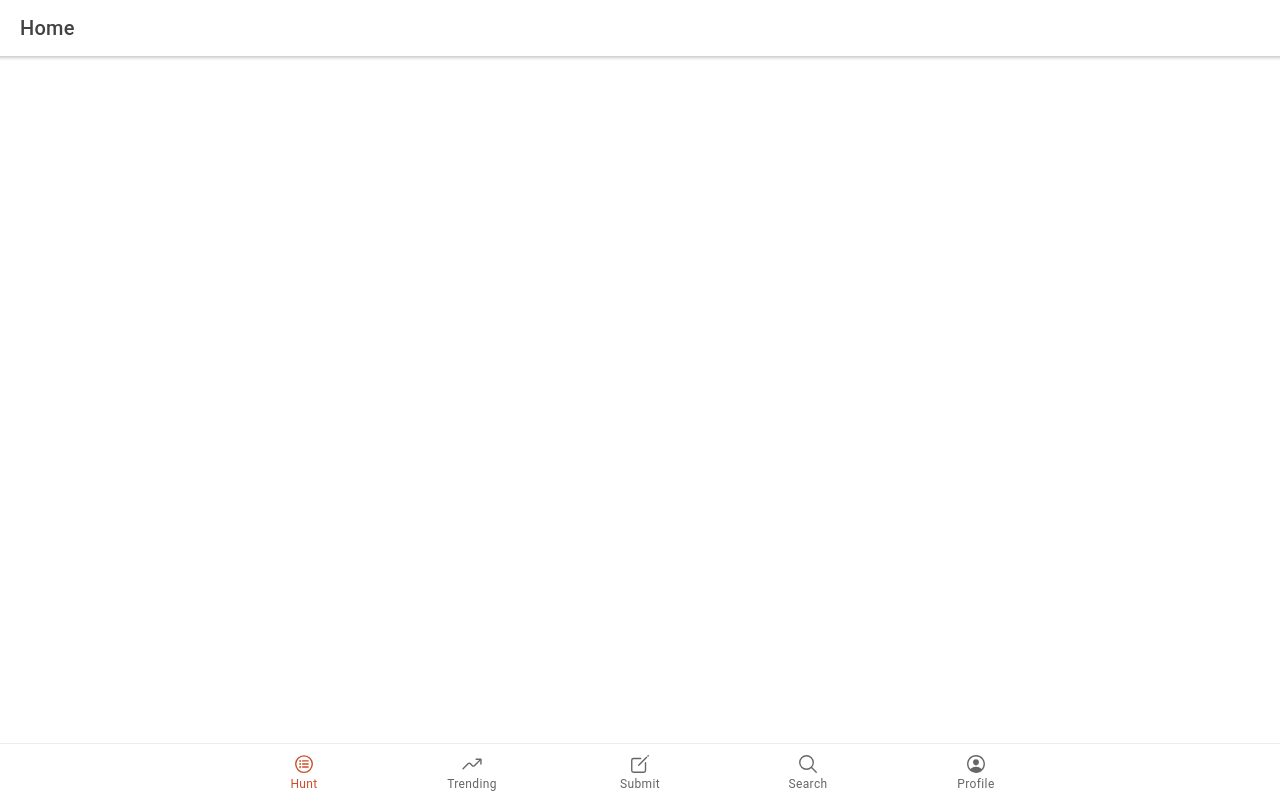
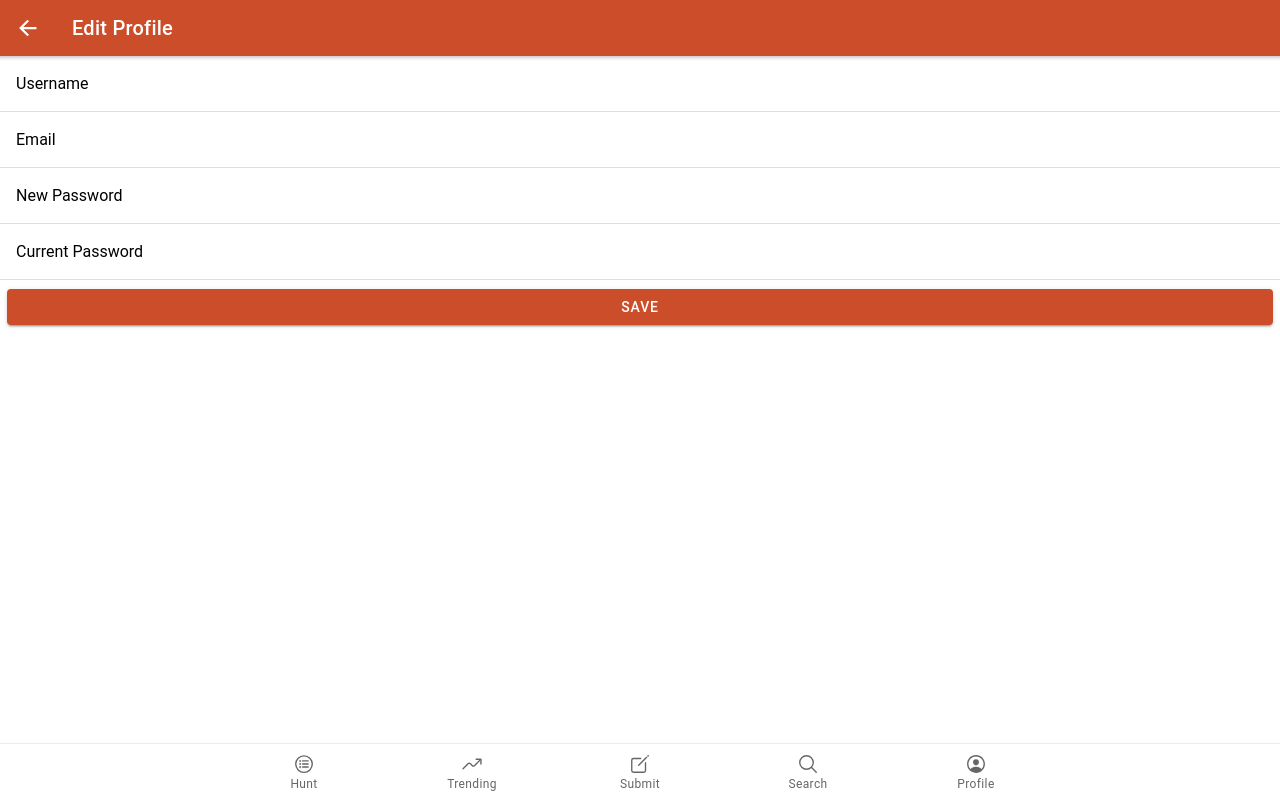
Before and after one commit to Vsareen0/product-hunt, a React (Create React App) app: page /edit-profile in a window 1280 px wide. Before the commit this address led to /home. Built offline with nearby package versions, Linux system fonts and the light colour scheme.

Commit message:
assets and themes

```diff
--- a/src/App.js
+++ b/src/App.js
@@ -9,19 +9,23 @@
   IonTabButton,
   IonTabs,
 } from "@ionic/react";
+import { IonReactRouter } from "@ionic/react-router";
 import {
+  listCircleOutline,
+  searchOutline,
+  personCircleOutline,
   createOutline,
-  listCircleOutline,
-  personCircleOutline,
-  searchOutline,
   trendingUpOutline,
 } from "ionicons/icons";
-import { IonReactRouter } from "@ionic/react-router";
 import Home from "./pages/Home";
 import Trending from "./pages/Trending";
+import Submit from "./pages/Submit";
 import Search from "./pages/Search";
-import Submit from "./pages/Submit";
 import Profile from "./pages/Profile";
+import EditProfile from "./pages/EditProfile";
+import Login from "./pages/Login";
+import Signup from "./pages/Signup";
+import Forgot from "./pages/Forgot";
 
 /* Core CSS required for Ionic components to work properly */
 import "@ionic/react/css/core.css";
@@ -53,11 +57,15 @@
               render={() => <Redirect to="/home" />}
               exact={true}
             />
-            <Route path="/home" component={Home} exact={true} />
+            <Route path="/home" component={Home} />
             <Route path="/trending" component={Trending} />
             <Route path="/submit" component={Submit} />
             <Route path="/search" component={Search} />
             <Route path="/profile" component={Profile} />
+            <Route path="/edit-profile" component={EditProfile} />
+            <Route path="/register" component={Signup} />
+            <Route path="/login" component={Login} />
+            <Route path="/forgot" component={Forgot} />
             <Route component={() => <Redirect to="/home" />} />
           </IonRouterOutlet>
           <IonTabBar slot="bottom">
@@ -87,5 +95,4 @@
     </IonApp>
   );
 };
-
 export default App;
--- /dev/null
+++ b/src/components/Header/NavHeader.js
@@ -0,0 +1,23 @@
+import React from "react";
+import {
+  IonHeader,
+  IonTitle,
+  IonToolbar,
+  IonButtons,
+  IonBackButton,
+} from "@ionic/react";
+
+const NavHeader = ({ title }) => {
+  return (
+    <IonHeader>
+      <IonToolbar color="primary">
+        <IonButtons slot="start">
+          <IonBackButton defaultHref="/" />
+        </IonButtons>
+        <IonTitle>{title}</IonTitle>
+      </IonToolbar>
+    </IonHeader>
+  );
+};
+
+export default NavHeader;
--- /dev/null
+++ b/src/pages/EditProfile.js
@@ -0,0 +1,51 @@
+import React from "react";
+import {
+  IonPage,
+  IonContent,
+  IonRow,
+  IonCol,
+  IonButton,
+  IonItem,
+  IonLabel,
+  IonInput,
+} from "@ionic/react";
+import NavHeader from "../components/Header/NavHeader";
+
+const EditProfile = () => {
+  return (
+    <IonPage>
+      <NavHeader title="Edit Profile" />
+      <IonContent>
+        <IonItem lines="full">
+          <IonLabel position="floating">Username</IonLabel>
+          <IonInput name="name" type="text"></IonInput>
+        </IonItem>
+
+        <IonItem lines="full">
+          <IonLabel position="floating">Email</IonLabel>
+          <IonInput name="email" type="text"></IonInput>
+        </IonItem>
+
+        <IonItem lines="full">
+          <IonLabel position="floating">New Password</IonLabel>
+          <IonInput name="newPassword" type="password"></IonInput>
+        </IonItem>
+
+        <IonItem lines="full">
+          <IonLabel position="floating">Current Password</IonLabel>
+          <IonInput name="currentPassword" type="password"></IonInput>
+        </IonItem>
+
+        <IonRow>
+          <IonCol>
+            <IonButton type="submit" color="primary" expand="block">
+              Save
+            </IonButton>
+          </IonCol>
+        </IonRow>
+      </IonContent>
+    </IonPage>
+  );
+};
+
+export default EditProfile;
--- /dev/null
+++ b/src/pages/Forgot.js
@@ -0,0 +1,35 @@
+import React from "react";
+import {
+  IonContent,
+  IonPage,
+  IonItem,
+  IonLabel,
+  IonInput,
+  IonRow,
+  IonCol,
+  IonButton,
+} from "@ionic/react";
+import NavHeader from "../components/Header/NavHeader";
+
+const Forgot = () => {
+  return (
+    <IonPage>
+      <NavHeader title="Password Reset" />
+      <IonContent>
+        <IonItem lines="full">
+          <IonLabel position="floating">Email</IonLabel>
+          <IonInput name="email" type="text" required></IonInput>
+        </IonItem>
+        <IonRow>
+          <IonCol>
+            <IonButton type="submit" color="primary" expand="block">
+              Get Reset Link
+            </IonButton>
+          </IonCol>
+        </IonRow>
+      </IonContent>
+    </IonPage>
+  );
+};
+
+export default Forgot;
--- /dev/null
+++ b/src/pages/Login.js
@@ -0,0 +1,48 @@
+import React from "react";
+import {
+  IonPage,
+  IonContent,
+  IonRow,
+  IonCol,
+  IonButton,
+  IonItem,
+  IonInput,
+  IonLabel,
+  IonRouterLink,
+} from "@ionic/react";
+import NavHeader from "../components/Header/NavHeader";
+
+const Login = () => {
+  return (
+    <IonPage>
+      <NavHeader title="Log In" />
+      <IonContent>
+        <IonItem lines="full">
+          <IonLabel position="floating">Email</IonLabel>
+          <IonInput name="email" type="text" required></IonInput>
+        </IonItem>
+        <IonItem lines="full">
+          <IonLabel position="floating">Password</IonLabel>
+          <IonInput name="password" type="password" required></IonInput>
+        </IonItem>
+
+        <IonRow>
+          <IonCol>
+            <IonButton type="submit" color="primary" expand="block">
+              Log In
+            </IonButton>
+          </IonCol>
+        </IonRow>
+        <IonRow>
+          <IonCol class="ion-text-center ion-padding-vertical">
+            <IonRouterLink routerLink={`/forgot`}>
+              Forgot Password?
+            </IonRouterLink>
+          </IonCol>
+        </IonRow>
+      </IonContent>
+    </IonPage>
+  );
+};
+
+export default Login;
--- /dev/null
+++ b/src/pages/Signup.js
@@ -0,0 +1,46 @@
+import React from "react";
+import {
+  IonPage,
+  IonContent,
+  IonRow,
+  IonCol,
+  IonButton,
+  IonItem,
+  IonLabel,
+  IonInput,
+} from "@ionic/react";
+import NavHeader from "../components/Header/NavHeader";
+
+const Signup = () => {
+  return (
+    <IonPage>
+      <NavHeader title="Sign Up" />
+      <IonContent>
+        <IonItem lines="full">
+          <IonLabel position="floating">Username</IonLabel>
+          <IonInput name="name" type="text" required></IonInput>
+        </IonItem>
+
+        <IonItem lines="full">
+          <IonLabel position="floating">Email</IonLabel>
+          <IonInput name="email" type="text" required></IonInput>
+        </IonItem>
+
+        <IonItem lines="full">
+          <IonLabel position="floating">Password</IonLabel>
+          <IonInput name="password" type="password" required></IonInput>
+        </IonItem>
+
+        <IonRow>
+          <IonCol>
+            <IonButton type="submit" color="primary" expand="block">
+              Sign Up
+            </IonButton>
+          </IonCol>
+        </IonRow>
+      </IonContent>
+    </IonPage>
+  );
+};
+
+export default Signup;
```
